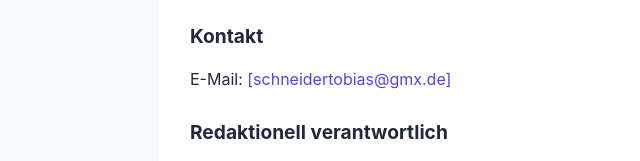
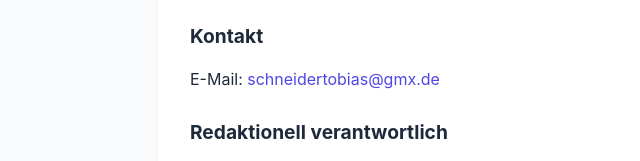
Before and after one commit to tobisdr/lullabai-website, a plain HTML site: page impressum.html in a window 1280 px wide. Shown: the part 309-470 px from the top of the page, 100-740 px from the left. Drawn offline with Linux system fonts and the light colour scheme.

Commit message:
Update impressum.html

```diff
--- a/impressum.html
+++ b/impressum.html
@@ -28,7 +28,7 @@
 
     <h2>Kontakt</h2>
     <p>
-      E-Mail: <a href="mailto:schneidertobias@gmx.de">[schneidertobias@gmx.de]</a>
+      E-Mail: <a href="mailto:schneidertobias@gmx.de">schneidertobias@gmx.de</a>
     </p>
 
     <h2>Redaktionell verantwortlich</h2>
```
